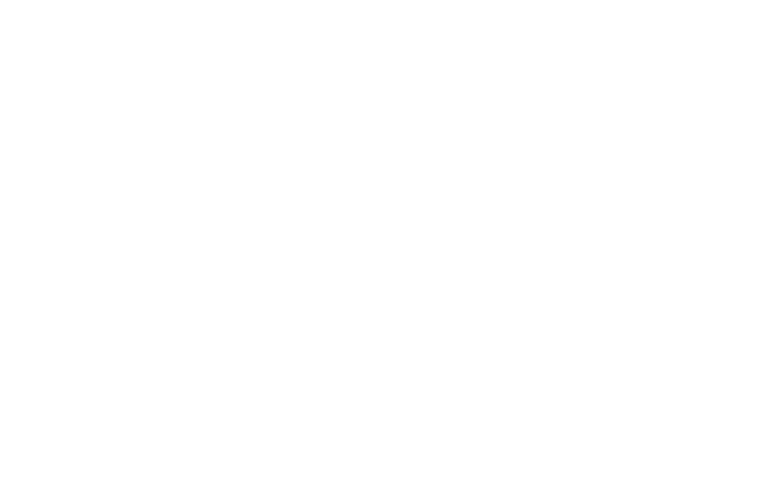
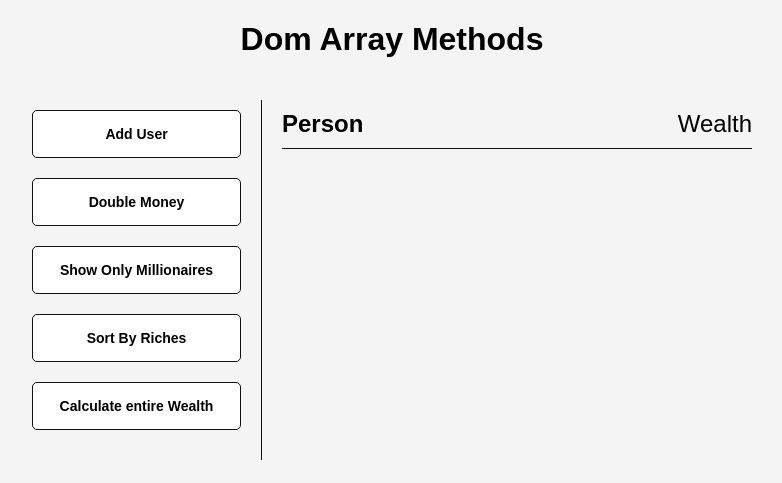
Before and after one commit to MoiTV/Filter_money_app, a plain HTML site: page index.html in a window 1280 px wide. Shown: the whole page, without its empty margins (248-1030 px from the left). Drawn offline with Linux system fonts and the light colour scheme.

Commit message:
added the html/css to project

```diff
--- a/index.html
+++ b/index.html
@@ -6,10 +6,25 @@
     <meta name="viewport" content="width=device-width, initial-scale=1.0">
     <meta http-equiv="X-UA-Compatible" content="ie=edge">
     <link rel="stylesheet" href="./style.css">
-    <title>Filter Project</title>
+    <title>Dom Array Methods</title>
 </head>
 
 <body>
+    <h1>Dom Array Methods</h1>
+
+    <div class="container">
+        <aside>
+            <button id="add-user">Add User</button>
+            <button id="double">Double Money</button>
+            <button id="shoe-millionair">Show Only Millionaires</button>
+            <button id="sort">Sort By Riches</button>
+            <button id="calculate-wealth">Calculate entire Wealth</button>
+        </aside>
+
+        <main id="main">
+            <h2><strong>Person</strong>Wealth</h2>
+        </main>
+    </div>
 
     <script src="main.js"></script>
 </body>
--- a/style.css
+++ b/style.css
@@ -0,0 +1,71 @@
+* {
+    box-sizing: border-box;
+}
+
+body {
+    background: #f4f4f4;
+    font-family: Arial, Helvetica, sans-serif;
+    display: flex;
+    flex-direction: column;
+    align-items: center;
+    min-height: 100vh;
+    margin: 0;
+}
+
+.container {
+    display: flex;
+    padding: 20px;
+    margin: 0 auto;
+    max-width: 100%;
+    width: 800px;
+}
+
+aside {
+    padding: 10px 20px;
+    width: 250px;
+    border-right: 1px solid #111;
+}
+
+button {
+    background-color: #fff;
+    cursor: pointer;
+    border: solid 1px #111;
+    border-radius: 5px;
+    padding: 15px;
+    display: block;
+    width: 100%;
+    margin-bottom: 20px;
+    font-weight: bold;
+    font-size: 14px;
+}
+
+main {
+    flex: 1;
+    padding: 10px 20px;
+}
+
+h2 {
+    border-bottom: 1px solid #111;
+    padding-bottom: 10px;
+    display: flex;
+    justify-content: space-between;
+    font-weight: 300;
+    margin: 0 0 20px;
+}
+
+h3 {
+    background-color: #fff;
+    border-bottom: 1px solid #111;
+    padding: 10px;
+    display: flex;
+    justify-content: space-between;
+    font-weight: 300;
+    margin: 20px 0 0;
+}
+
+.person {
+    display: flex;
+    justify-content: space-between;
+    font-size: 20px;
+    margin-bottom: 10px;
+}
```
